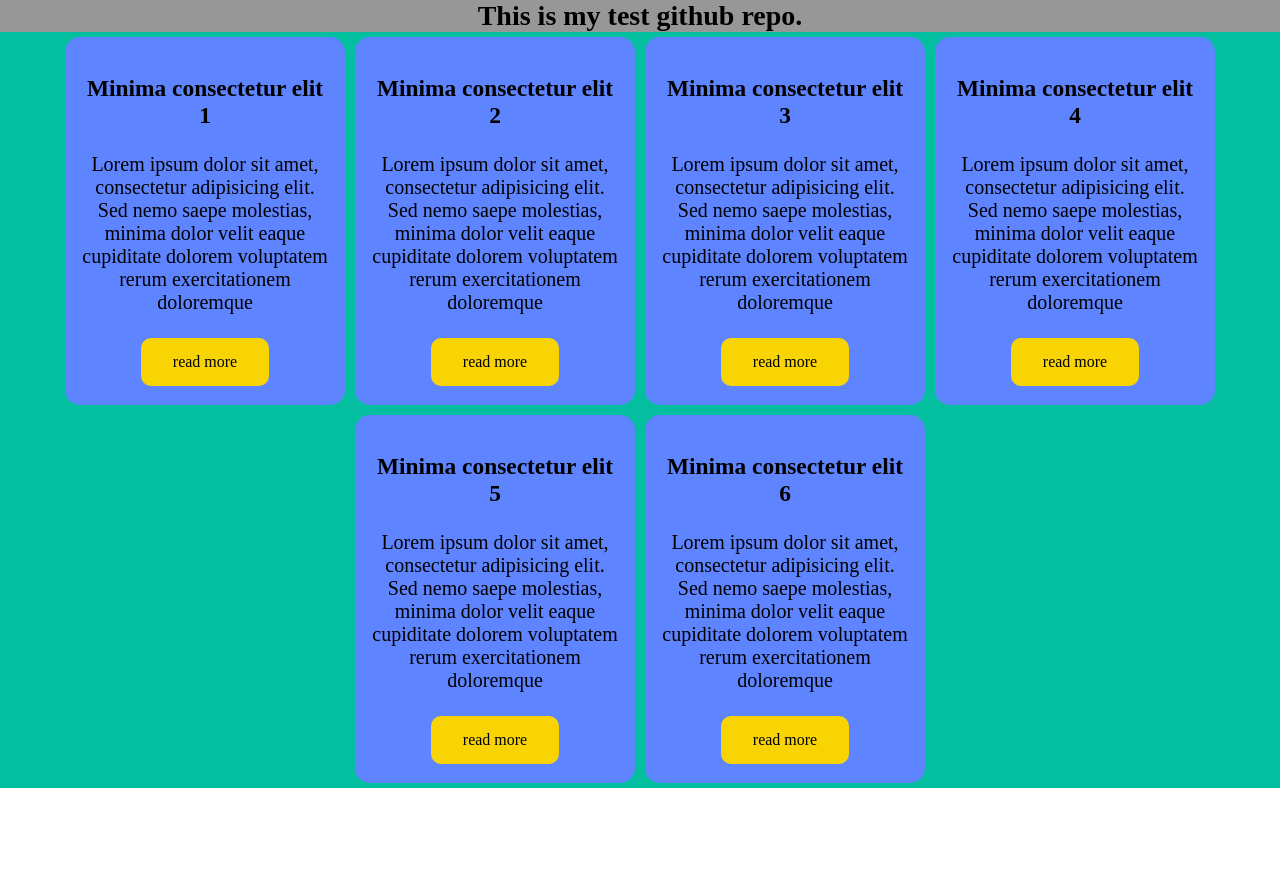
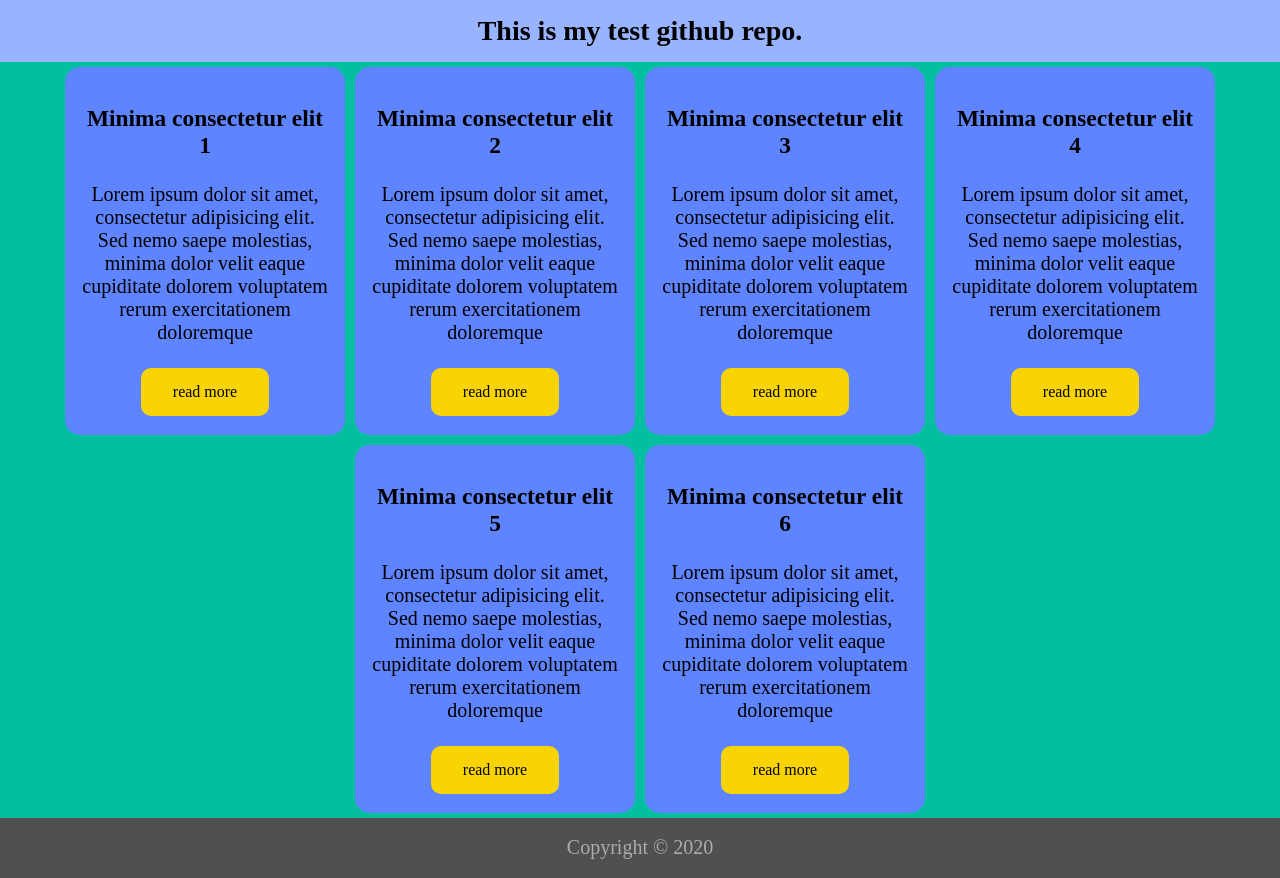
Before and after one commit to csgt7/test-project, a plain HTML site: page app/index.html in a window 1280 px wide. Before the commit the page ends 800 px from the top, so only its background shows below. Drawn offline with Linux system fonts and the light colour scheme.

Commit message:
Latest changes

```diff
--- /dev/null
+++ b/app/adaptive.css
@@ -0,0 +1,22 @@
+@media screen and (max-width: 322px){
+html, body {
+    font-size: 22px;
+}
+
+.box__item {
+    width: 100%;
+    margin: 0;
+    border-bottom: 3px solid #555555;
+    border-radius: 0;
+    -webkit-border-radius: 0;
+    -moz-border-radius: 0;
+    -ms-border-radius: 0;
+    -o-border-radius: 0;
+}
+.box__btn {
+    font-size: 20px;
+}
+
+}
+
+/* .............................. */
--- a/app/index.html
+++ b/app/index.html
@@ -6,11 +6,13 @@
     <title>Test Project</title>
     <link rel="shortcut icon" href="https://gw.alipayobjects.com/zos/rmsportal/uHocHZfNWZOdsRUonZNr.png" type="image/x-icon"/>
     <link rel="stylesheet" href="style.css">
-
+    <link rel="stylesheet" href="adaptive.css">
 </head>
 <body>
+    <div class="header">
+        <span class="header__title">This is my test github repo.</span>
+    </div>
     <div class="container">
-        <span class="container__title">This is my test github repo.</span>
         <div class="content">
             <div class="box">
                 <div class="box__item">
@@ -56,8 +58,10 @@
                     <a href="#" class="box__btn">read more</a>
                 </div>
             </div>
-
         </div>
+    </div>
+    <div class="footer">
+        <span class="copyright">Copyright &copy; 2020</span>
     </div>
     <script src="main.js"></script>
 </body>
--- a/app/style.css
+++ b/app/style.css
@@ -1,20 +1,29 @@
 html, body {
     margin: 0;
     padding: 0;
+    font-size: 20px;
 }
 
-.container {
-    text-align: center;
-    margin: 0 auto;
-    font-size: 20px;
-    background-color: rgb(151, 151, 151);
+.header {
+    width: 100%;
+    min-height: 60px;
+    background-color: rgb(153, 180, 255);
+    display: flex;
 }
-.container__title {
+.header__title {
+    align-self: center;
+    margin: auto;
+    padding: 15px;
     font-size: 28px;
     font-weight: bold;
 }
 
-.content {
+/* Content ................................................*/
+.container {
+    text-align: center;
+    margin: 0 auto;
+    background-color: rgb(151, 151, 151);
+}.content {
     background-color: rgb(48, 48, 48);
 }
 
@@ -25,7 +34,6 @@ html, body {
     min-height: 0;
     background-color: rgb(3, 190, 159);
 }
-
 .box__item {
     width: 250px;
     background-color: rgb(95, 132, 255);
@@ -67,3 +75,17 @@ html, body {
 .box__btn:active {
     background-color: rgb(207, 11, 224);
 }
+
+/* Footer ................................................. */
+
+.footer {
+    width: 100%;
+    height: 60px;
+    background-color: rgb(80, 80, 80);
+    display: flex;
+}
+.copyright {
+    align-self: center;
+    margin: auto;
+    color: rgb(172, 172, 172);
+}
```
